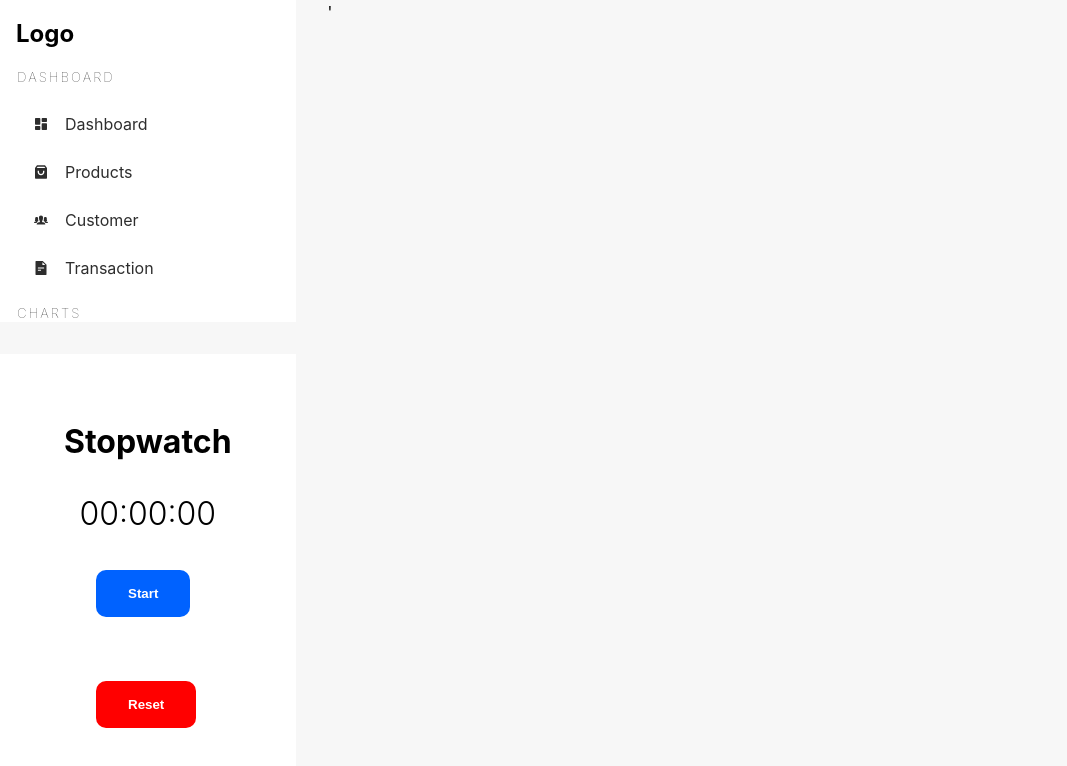
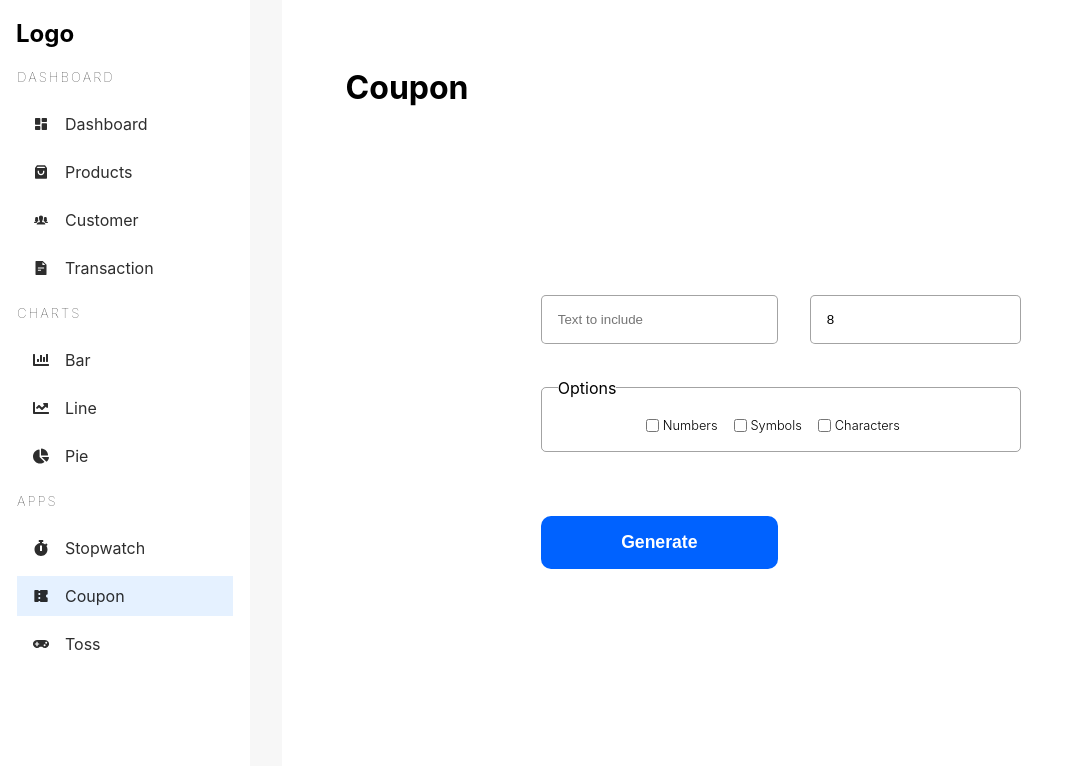
Before and after one commit to Jyotiraditya24/Dashboard, a React (Vite) app: page /admin/app/coupon in a window 1280 px wide. Shown: the top 766 px of the page, without its empty margins (0-1067 px from the left). Built offline with nearby package versions, Linux system fonts and the light colour scheme.

Commit message:
Coupon done

```diff
--- a/src/pages/apps/Coupon.tsx
+++ b/src/pages/apps/Coupon.tsx
@@ -1,17 +1,103 @@
+import * as React from "react";
+import { useState } from "react";
 import Sidebar from "../../components/Sidebar";
 
+interface ForStates {
+  numbers: boolean;
+  characters: boolean;
+  symbols: boolean;
+}
+const allLetters = "ABCDEFGHIJKLMNOPQRSTUVWXYZabcdefghijklmnopqrstuvwxyz";
+const allNumbers = "1234567890";
+const allSymbols = "!@#$%^&*()_+";
+
 const Coupon = () => {
+  const [size, setSize] = useState<number>(8);
+  const [prefix, setPrefix] = useState<string>("");
+  const [includeStates, setIncludeStates] = useState<ForStates>({
+    numbers: false,
+    symbols: false,
+    characters: false,
+  });
+  const [isCopied, setIsCopied] = useState<boolean>(false);
+  const [coupon, setIsCoupon] = useState<string>("");
+
+  const handleChange = (e: React.ChangeEvent<HTMLInputElement>) => {
+    const { name, checked } = e.target;
+    setIncludeStates((prev) => ({ ...prev, [name]: checked }));
+  };
+  const handleSubmit = (e: React.FormEvent<HTMLFormElement>) => {
+    e.preventDefault();
+    if (
+      !includeStates.symbols &&
+      !includeStates.characters &&
+      !includeStates.numbers
+    ) {
+      alert("Please Select One At Least");
+    }
+    let result: string = prefix || "";
+
+  };
+  const copyText = (coupon: string) => {};
   return (
     <div className="adminContainer">
-      <Sidebar></Sidebar>'
+      <Sidebar></Sidebar>
       <main className="dashboard-app-container">
-        <h1>Stopwatch</h1>
+        <h1>Coupon</h1>
         <section>
-          <div className="stopwatch">
-            <h2>00:00:00</h2>
-            <button>Start</button>
-            <button>Reset</button>
-          </div>
+          <form className="coupon-form" onSubmit={handleSubmit}>
+            <input
+              type="text"
+              placeholder="Text to include"
+              value={prefix}
+              onChange={(e) => setPrefix(e.target.value)}
+              maxLength={size}
+            />
+            <input
+              type="number"
+              placeholder="Coupon Length"
+              value={size}
+              onChange={(e) => setSize(Number(e.target.value))}
+              maxLength={size}
+              minLength={8}
+            />
+            <fieldset>
+              <legend>Options</legend>
+              <input
+                type="checkbox"
+                checked={includeStates.numbers}
+                onChange={handleChange}
+                maxLength={size}
+                name="numbers"
+              />
+              <span>Numbers</span>
+              <input
+                type="checkbox"
+                checked={includeStates.symbols}
+                onChange={handleChange}
+                maxLength={size}
+                name="symbols"
+              />
+              <span>Symbols</span>
+              <input
+                type="checkbox"
+                checked={includeStates.characters}
+                onChange={handleChange}
+                maxLength={size}
+                name="characters"
+              />
+              <span>Characters</span>
+            </fieldset>
+            <button type="submit">Generate</button>
+          </form>
+          {coupon && (
+            <code>
+              {coupon}
+              <span onClick={() => copyText(coupon)}>
+                {isCopied ? "Copied" : "Copy"}
+              </span>
+            </code>
+          )}
         </section>
       </main>
     </div>
--- a/src/styles/_dashboardapp.scss
+++ b/src/styles/_dashboardapp.scss
@@ -53,6 +53,63 @@
                 }
             }
         }
+        .coupon-form{
+            @include grid(2fr 1fr,2rem);
+            max-width: 30rem;
+            width: 100%;
+            >input {
+                padding: 1rem;
+                border:1px solid rgba(0,0,0,0.359);
+                outline: none;
+                border-radius: 5px;
+            }
+            >fieldset{
+                grid-column: 1/3;
+                padding:1rem;
+                border:1px solid rgba(0,0,0,0.359);
+                border-radius: 5px;
+                @include flex(row,center,center,0);
+                flex-wrap: wrap;
+                span{
+                    font-size: 0.8rem;
+                    font-weight: 300;
+                    margin-inline-start: 0.25rem;
+                    margin-inline-end: 1rem;
+                }
+            }
+            >button {
+                font-weight: 700;
+                font-size: 1.1rem;
+                width: 100%;
+                padding: 1rem;
+                border:none;
+                color: white;
+                cursor: pointer;
+                margin:2rem 0;
+                border-radius: 10px;
+                background-color: rgb(0,98,255);
+            }
+        }
+        >code{
+            position: relative;
+            font-size:1.2rem;
+            letter-spacing: 2px;
+            cursor: pointer;
+            >span{
+                opacity: 0;
+                @include square(100%);
+                    top: 0;
+                    left: 0;
+                    position: absolute;
+                    border-radius: 5px;
+                    background-color: rgb(15, 15, 15);
+                    color: white;
+                    font-size: 0.8rem;
+            }
+            &:hover>span{
+                opacity: 1;
+            }
+        }
 
     }
 }
```
